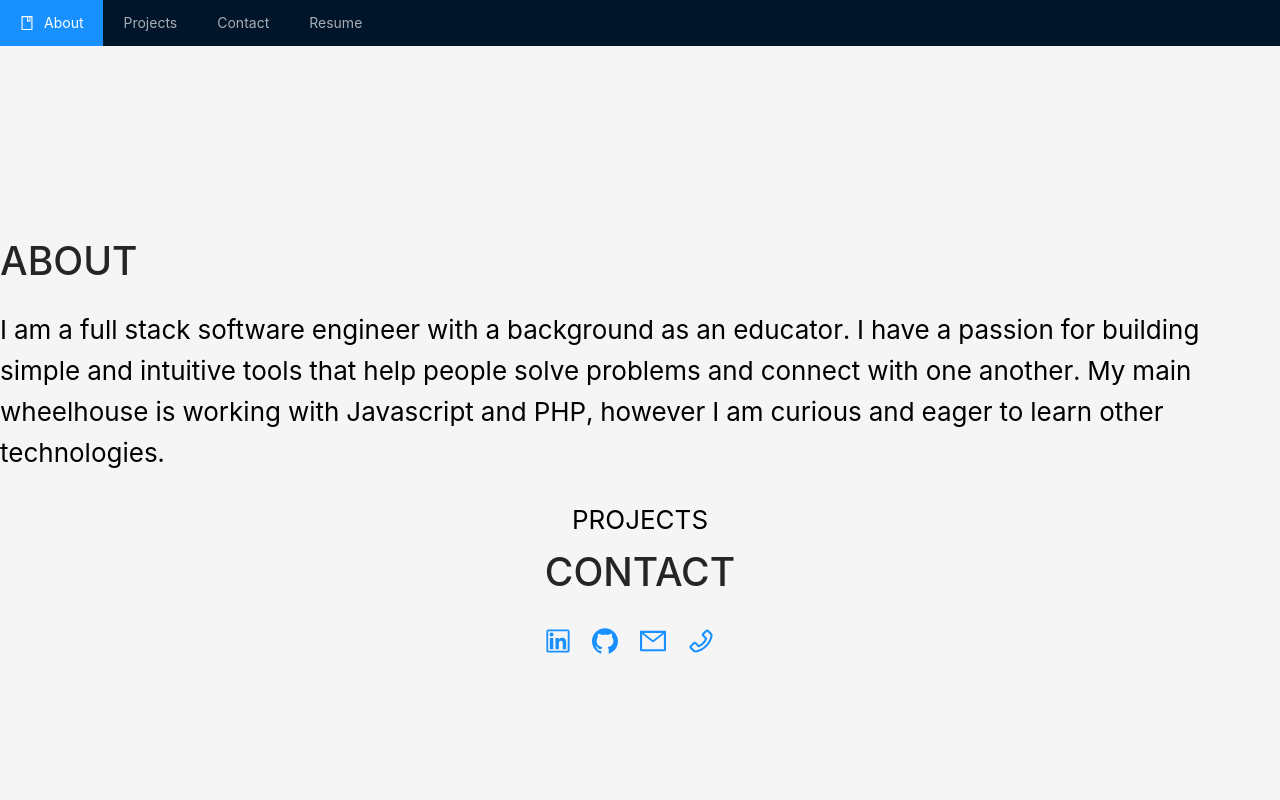
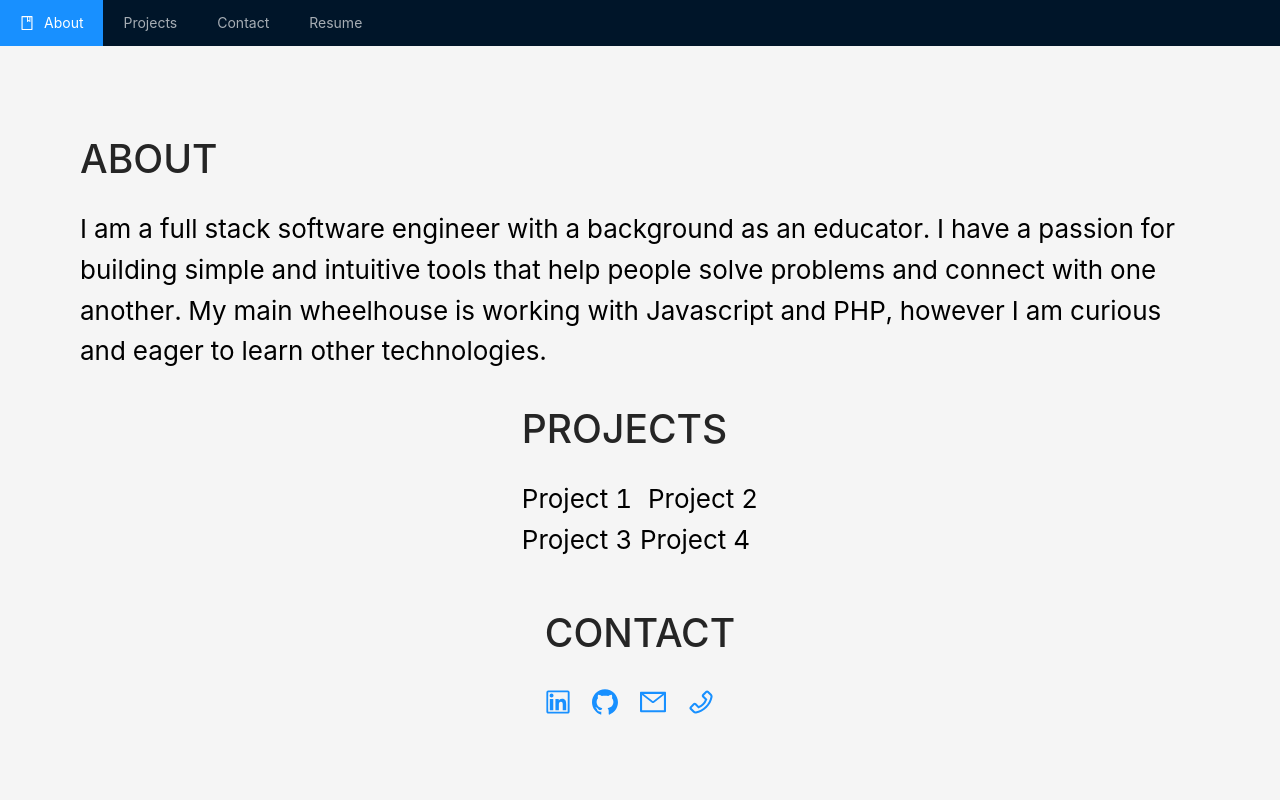
Before and after one commit to JohnDaise/JDPortfolio, a React (Create React App) app: page / in a window 1280 px wide. Shown: the top 800 px of the page. Built offline with nearby package versions, Linux system fonts and the light colour scheme.

Commit message:
added basic layout for projjects section

```diff
--- a/src/App.css
+++ b/src/App.css
@@ -1,5 +1,8 @@
 .App {
-  text-align: center;
+  /* padding-top: 10px;
+  padding-right: 10px;
+  padding-bottom: 10px;
+  padding-left: 10px; */
 }
 
 .App-logo {
@@ -32,6 +35,10 @@
   justify-content: center;
   font-size: calc(10px + 2vmin);
   color: black;
+  padding-top: 10px;
+  padding-right: 80px;
+  padding-bottom: 10px;
+  padding-left: 80px;
 }
 .App-footer {
   background-color: #282c34;
--- a/src/App.js
+++ b/src/App.js
@@ -11,8 +11,7 @@ import 'antd/dist/antd.min.css';
 
 function App() {
   return (
-    // <div className="App">
-    <div>
+    <div className="App">
       <Header/>
       <Body/>
       <Footer/>
--- a/src/Components/Contact.js
+++ b/src/Components/Contact.js
@@ -30,7 +30,7 @@ function Contact() {
                 <PhoneOutlined />
                 </a>
             </Col>
-        </Row>
+        </Row> <br/>
 
         {/* <Row justify="space-around">
             <Col span={12}>
--- a/src/Components/Projects.js
+++ b/src/Components/Projects.js
@@ -1,11 +1,20 @@
 
+import { Row, Col } from 'antd';
 import '../App.css';
 
 
 function Projects() {
   return (
     <div className="projects">
-        PROJECTS
+        <h2>PROJECTS</h2>
+        <Row gutter={[16, 16]}>
+            <Col span={12} >Project 1</Col>
+            <Col span={12} >Project 2</Col>
+        </Row>
+        <Row>
+            <Col span={12} >Project 3</Col>
+            <Col span={12} >Project 4</Col>
+        </Row><br/>
     </div>
   );
 }
--- a/src/Containers/Body.js
+++ b/src/Containers/Body.js
@@ -7,13 +7,11 @@ import Projects from '../Components/Projects';
 
 function Body() {
   return (
-    <div className="Body">
       <div className="App-body">
           <About/>
           <Projects />
           <Contact/>
       </div>
-    </div>
   );
 }
 
```
